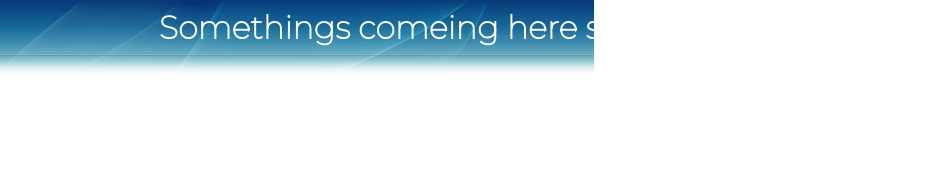
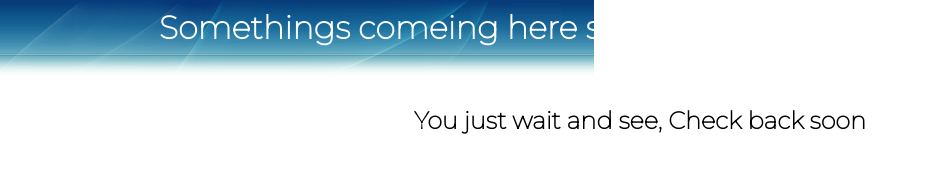
Before and after one commit to bcat1023/super.net, a plain HTML site: page index.html in a window 1280 px wide. Shown: the whole page, without its empty margins (0-928 px from the left). Drawn offline with Linux system fonts and the light colour scheme.

Commit message:
Update index.html

```diff
--- a/index.html
+++ b/index.html
@@ -10,16 +10,21 @@
       color: white;
     }
 
+    .textt {
+      font-family: 'Montserrat', sans-serif;
+      color: black;
+    }
+
     body {
 		  	background-image: url("HeaderCenterImage.gif");
 				background-repeat: no-repeat;
 				background-attachment: fixed;
-
+				width:auto;
 			}
   </style>
   <body>
     <center>
     <h1 class="text" >Somethings comeing here soon, its not ready but it will be big</h1>
-    <br><h2 class="text" >You just wait and see, Check back soon</h2><center>
+    <br><h2 class="textt" >You just wait and see, Check back soon</h2><center>
   </body>
 </html>
```
